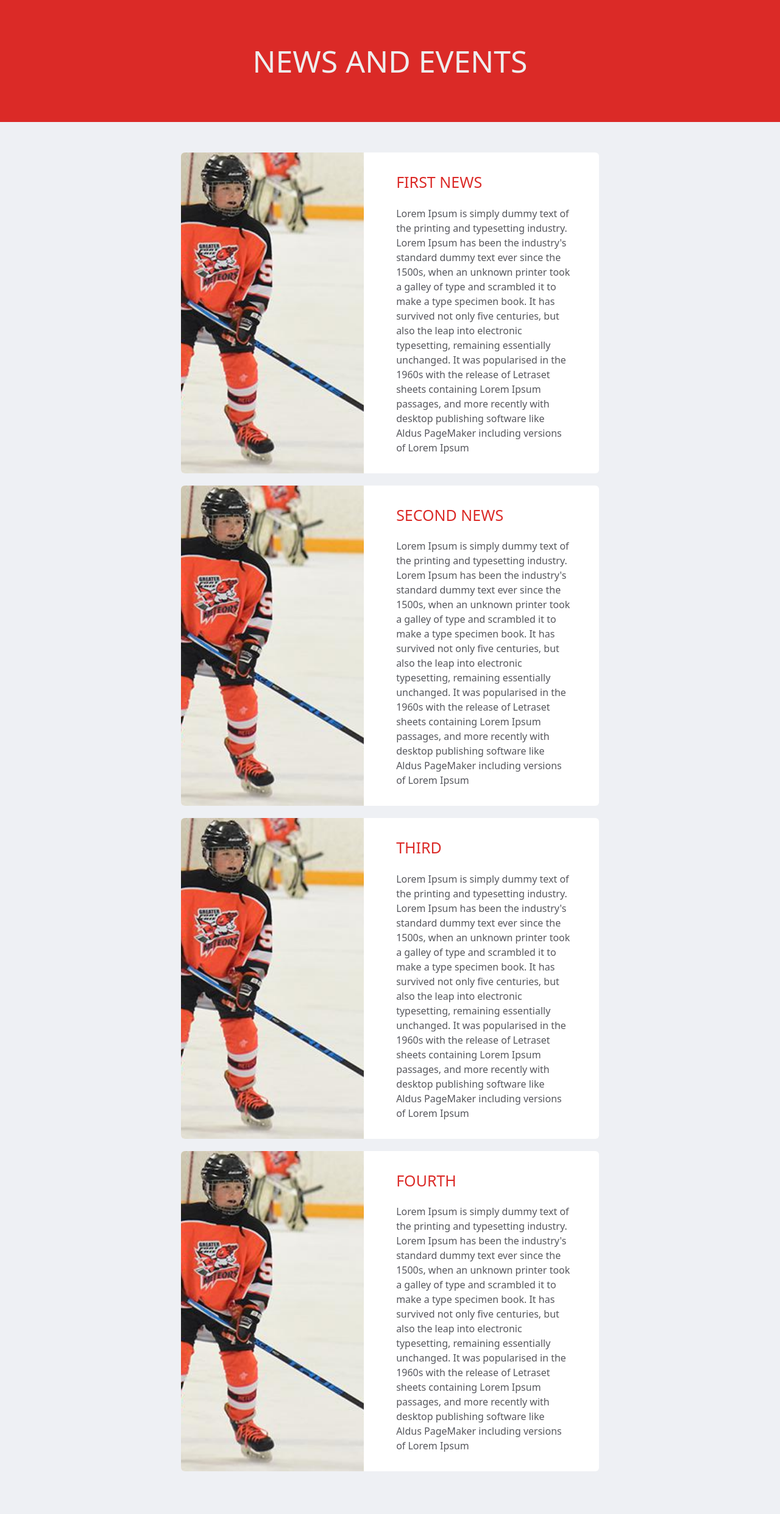
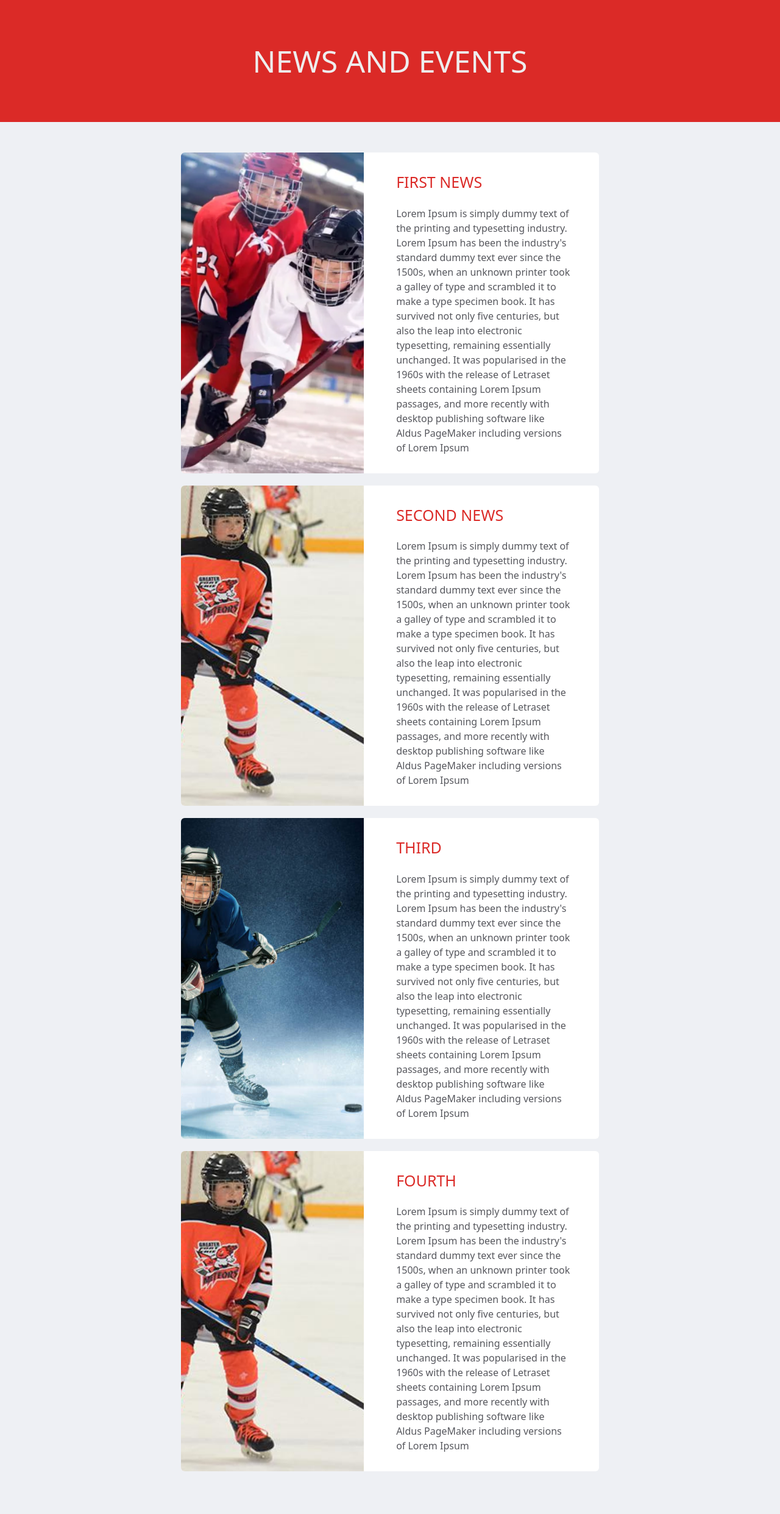
Before and after one commit to evnayd/Hockey, a Jekyll site: the page built from news.md, in a window 1280 px wide. Shown: the whole page at 61% size. Built offline with Jekyll 4.4.1, drawn with Linux system fonts in a browser that asks for light colours.

Commit message:
Update from Forestry.io Crvena Zvezda created uploads/kids-hockey.webp Crvena Zvezda created uploads/istockphoto-1074231360-612x612.jpeg Crvena Zvezda updated news.md

```diff
--- a/news.md
+++ b/news.md
@@ -2,7 +2,7 @@
 layout: news
 news:
 - title: First news
-  image: "/uploads/shouldmykidbeplayingup.jpeg"
+  image: "/uploads/kids-hockey.webp"
   text: Lorem Ipsum is simply dummy text of the printing and typesetting industry.
     Lorem Ipsum has been the industry's standard dummy text ever since the 1500s,
     when an unknown printer took a galley of type and scrambled it to make a type
@@ -22,7 +22,7 @@ news:
     and more recently with desktop publishing software like Aldus PageMaker including
     versions of Lorem Ipsum
 - title: Third
-  image: "/uploads/shouldmykidbeplayingup.jpeg"
+  image: "/uploads/istockphoto-1074231360-612x612.jpeg"
   text: Lorem Ipsum is simply dummy text of the printing and typesetting industry.
     Lorem Ipsum has been the industry's standard dummy text ever since the 1500s,
     when an unknown printer took a galley of type and scrambled it to make a type
```
Also changed, not shown: uploads/istockphoto-1074231360-612x612.jpeg (added), uploads/kids-hockey.webp (added).
